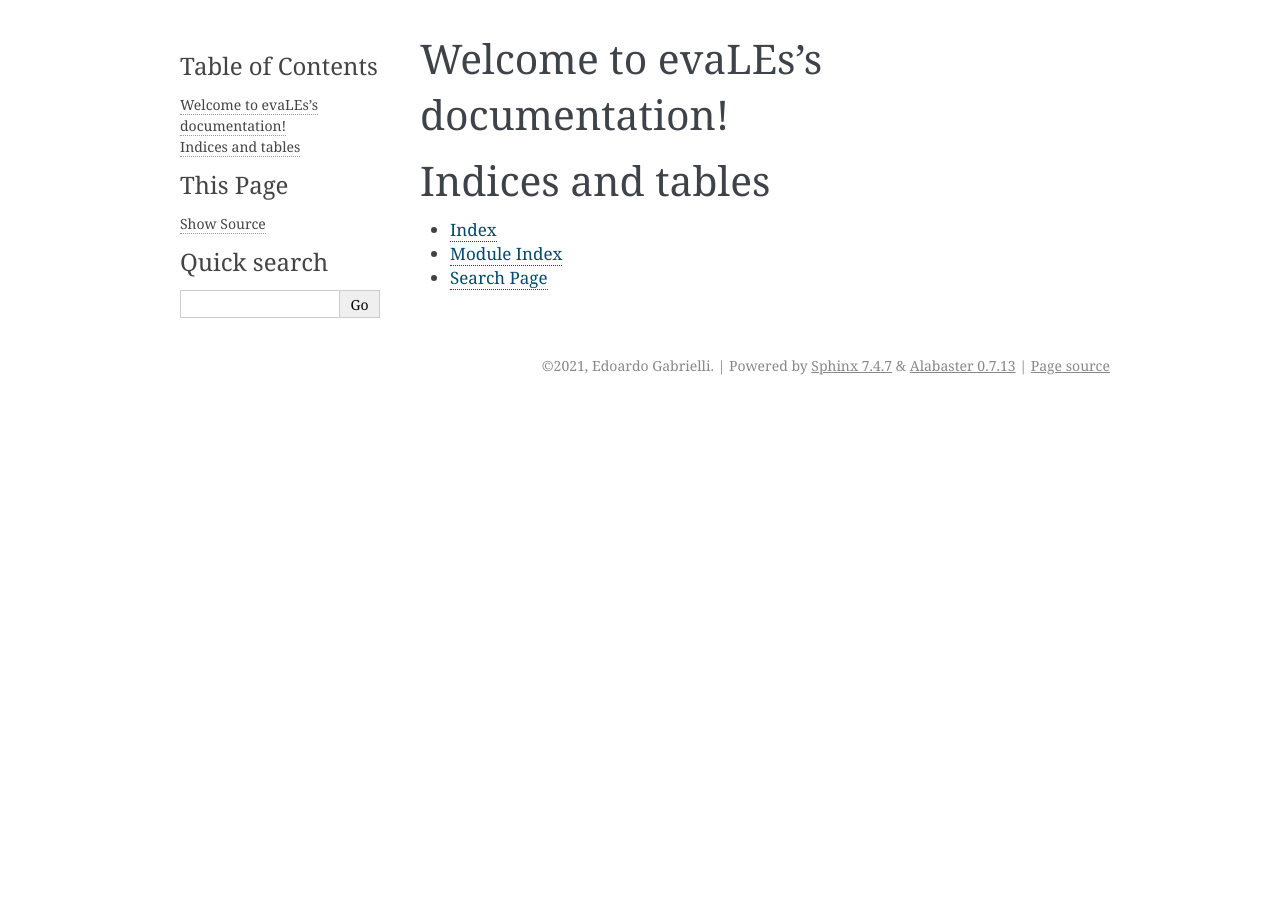
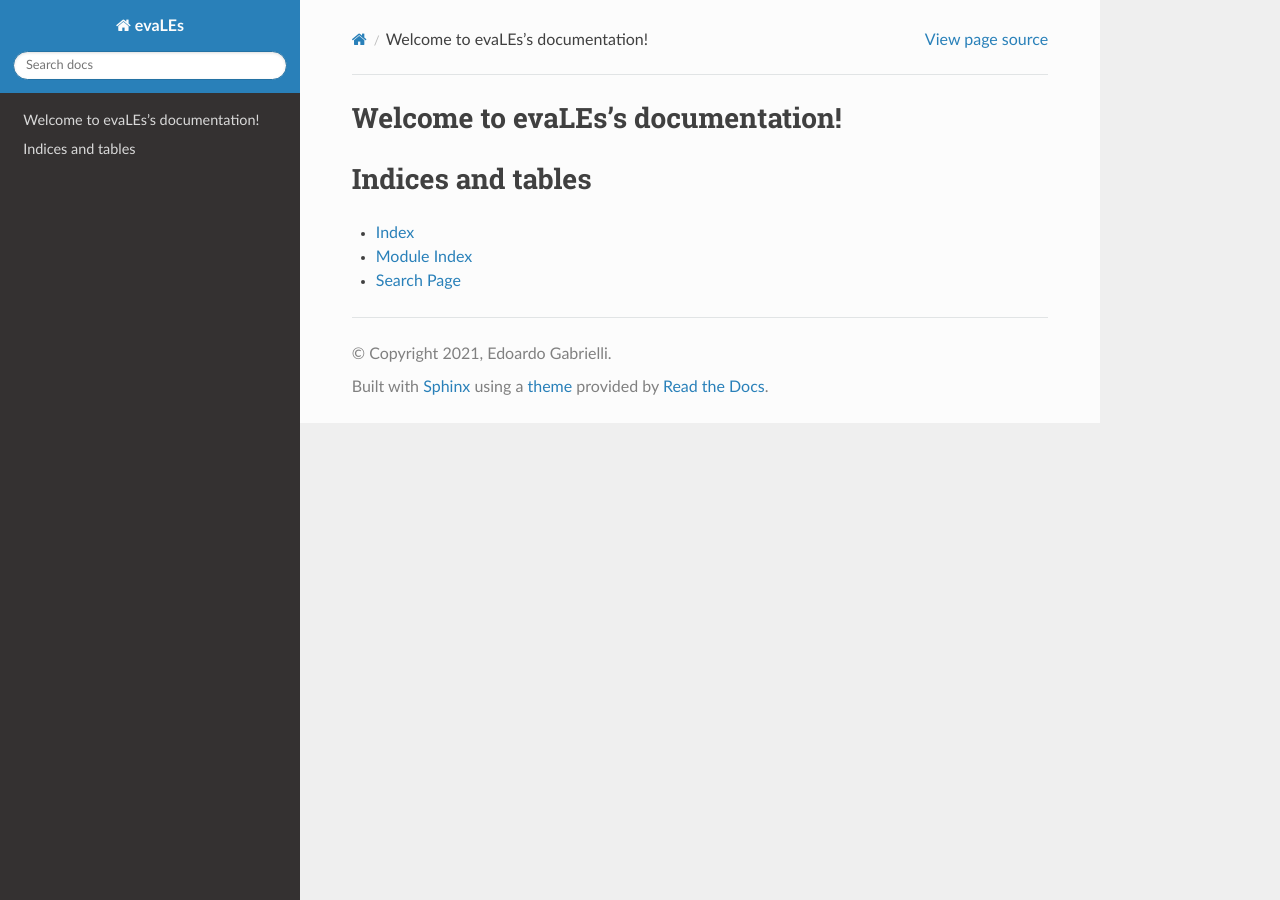
Before and after one commit to dodogabrie/evaLEs, a Sphinx documentation site: the page built from docs/index.rst, in a window 1280 px wide. Built offline with Sphinx 7.4.7 and the Read the Docs theme 2.0.0, drawn with Linux system fonts in a browser that asks for light colours.

Commit message:
updated conf for theme

```diff
--- a/docs/conf.py
+++ b/docs/conf.py
@@ -15,6 +15,7 @@
 # sys.path.insert(0, os.path.abspath('.'))
 import sys
 sys.path.insert(0,'../')
+import sphinx_rtd_theme
 
 
 # -- Project information -----------------------------------------------------
@@ -32,7 +33,10 @@ release = '2021'
 # Add any Sphinx extension module names here, as strings. They can be
 # extensions coming with Sphinx (named 'sphinx.ext.*') or your custom
 # ones.
-extensions = ['sphinx.ext.autodoc']
+extensions = [
+        'sphinx.ext.autodoc',
+        "sphinx_rtd_theme"
+]
 
 # Add any paths that contain templates here, relative to this directory.
 templates_path = ['_templates']
@@ -48,7 +52,7 @@ exclude_patterns = ['_build', 'Thumbs.db', '.DS_Store']
 # The theme to use for HTML and HTML Help pages.  See the documentation for
 # a list of builtin themes.
 #
-html_theme = 'alabaster'
+html_theme = "sphinx_rtd_theme"
 
 # Add any paths that contain custom static files (such as style sheets) here,
 # relative to this directory. They are copied after the builtin static files,
```
Also changed, not shown: 1 other file.
